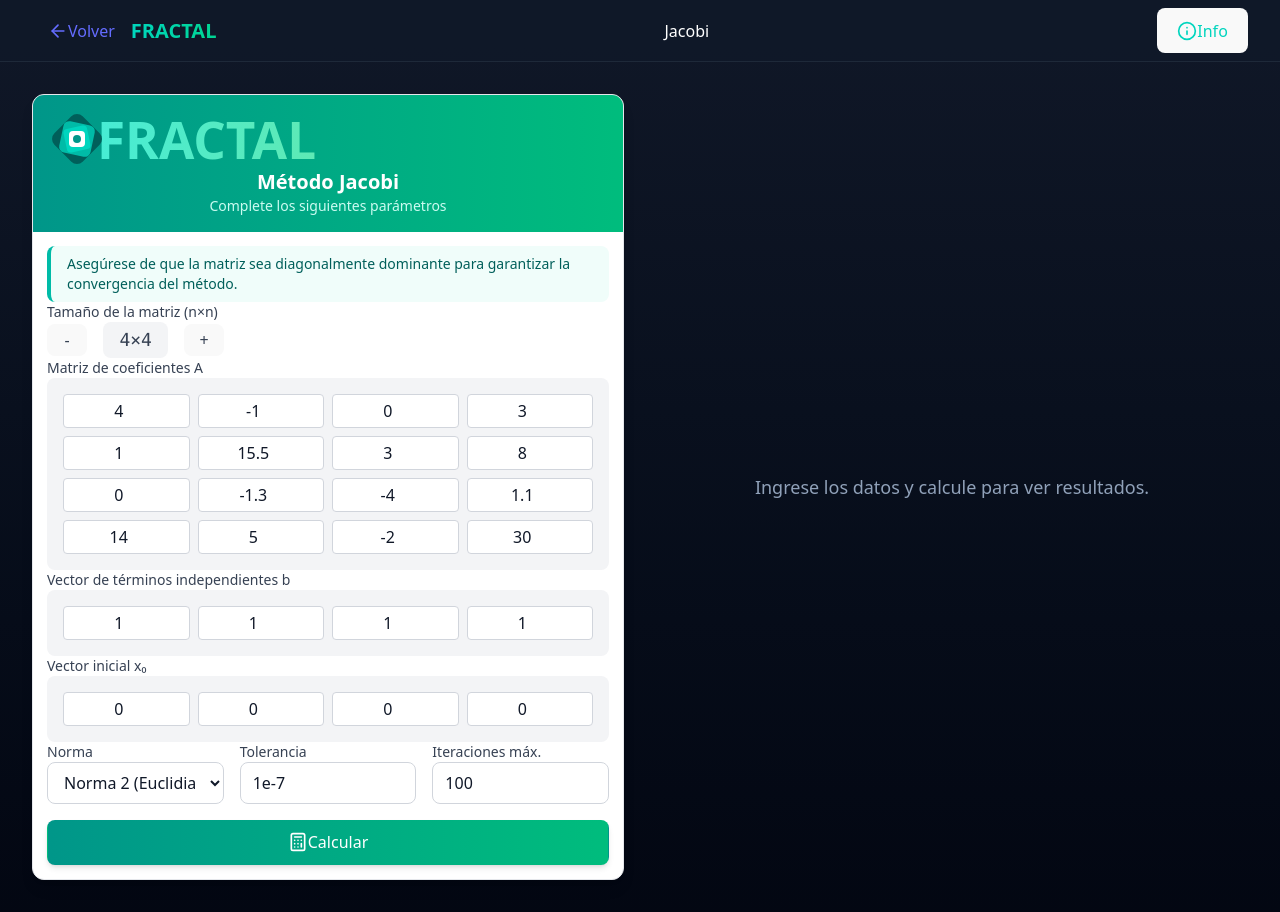
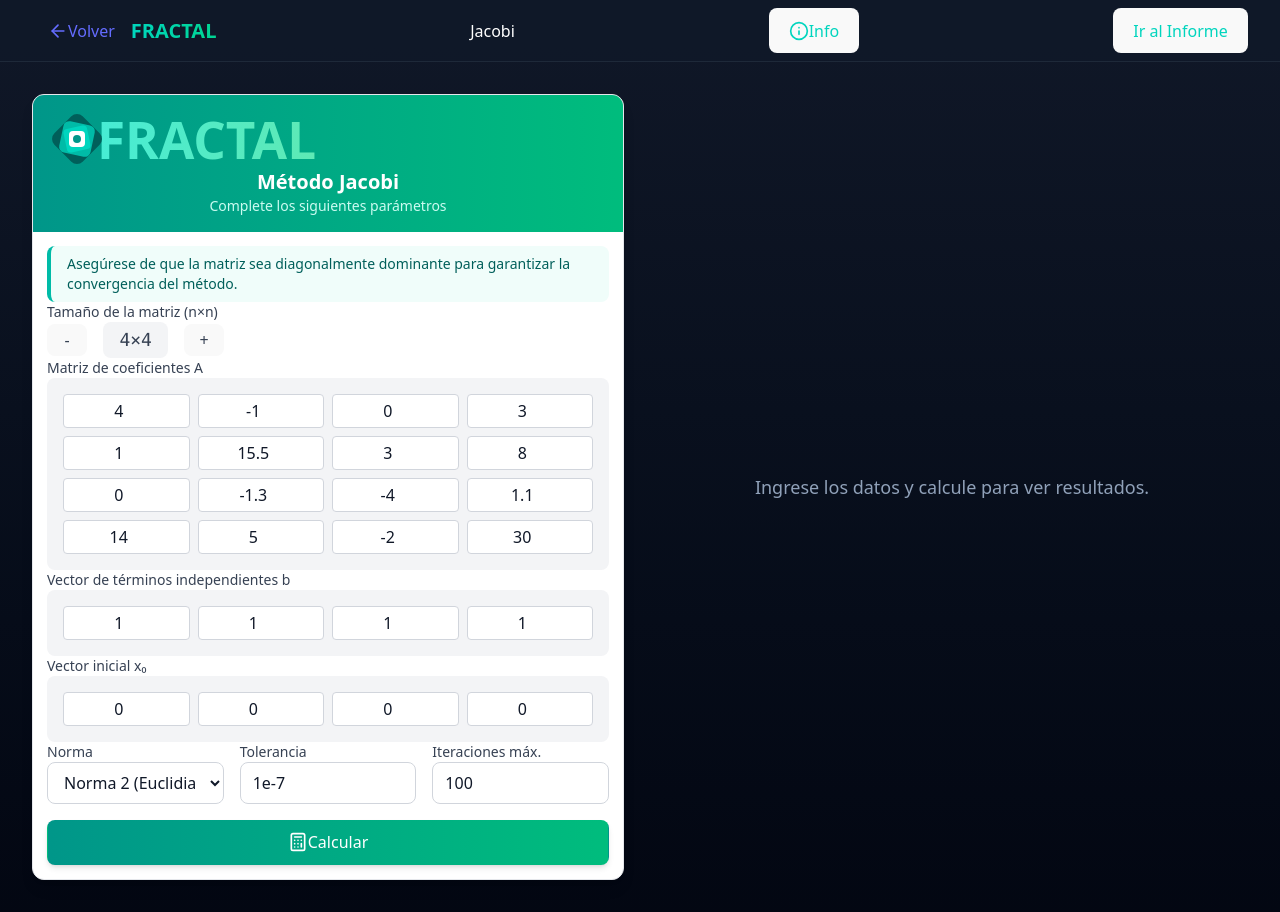
Before and after one commit to juanrobles05/FRACTAL, a React (Vite) app in the folder Frontend/: page /metodos/cap2/jacobi in a window 1280 px wide. Built offline with nearby package versions, Linux system fonts and the light colour scheme.

Commit message:
Change: update comparative

```diff
--- a/Frontend/src/components/ComparativeMatrixReportGenerator.jsx
+++ b/Frontend/src/components/ComparativeMatrixReportGenerator.jsx
@@ -93,7 +93,7 @@ const ComparativeMatrixReportGenerator = () => {
     vectorB: [1, 1, 1, 1],
     vectorX0: [0, 0, 0, 0],
     norm: "2",
-    tol: "1e-7",
+    tolerance: "1e-7",
     maxIterations: 100,
     w: 1.5,
   });
--- a/Frontend/src/components/methods/cap2/gaussseidel/gaussseidel.jsx
+++ b/Frontend/src/components/methods/cap2/gaussseidel/gaussseidel.jsx
@@ -4,8 +4,10 @@ import { Link } from "react-router-dom";
 import methodFormTemplate from "./methodForm.jsx";
 import MethodResults from "./methodResults.jsx";
 import api from "../../../../api/config.js";
+import { useNavigate } from "react-router-dom";
 
 const gaussSeidel = () => {
+  const navigate = useNavigate();
   const [formData, setFormData] = useState({
     n: 4,
     matrixA: [
@@ -130,7 +132,7 @@ const gaussSeidel = () => {
             </button>
 
             <button
-              onClick={() => navigate("/informe")}
+              onClick={() => navigate("/informeMatrix")}
               className="flex items-center text-teal-400 hover:text-teal-300 transition-colors"
               >
                 Ir al Informe
--- a/Frontend/src/components/methods/cap2/jacobi/jacobi.jsx
+++ b/Frontend/src/components/methods/cap2/jacobi/jacobi.jsx
@@ -4,8 +4,10 @@ import { Link } from "react-router-dom";
 import methodFormTemplate from "./methodForm.jsx";
 import MethodResults from "./methodResults.jsx";
 import api from "../../../../api/config";
+import { useNavigate } from "react-router-dom";
 
 const Jacobi = () => {
+  const navigate = useNavigate();
   const [formData, setFormData] = useState({
     n: 4,
     matrixA: [
@@ -128,6 +130,13 @@ const Jacobi = () => {
             <button onClick={() => setShowInfo(!showInfo)} className="text-teal-400 hover:text-teal-300 flex items-center">
               <Info className="h-5 w-5 mr-1" /> <span>Info</span>
             </button>
+
+            <button
+              onClick={() => navigate("/informeMatrix")}
+              className="flex items-center text-teal-400 hover:text-teal-300 transition-colors"
+              >
+                Ir al Informe
+              </button>
           </div>
         </div>
       </header>
--- a/Frontend/src/components/methods/cap2/sor/sor.jsx
+++ b/Frontend/src/components/methods/cap2/sor/sor.jsx
@@ -4,8 +4,10 @@ import { Link } from "react-router-dom";
 import methodFormTemplate from "./methodForm.jsx";
 import MethodResults from "./methodResults.jsx";
 import api from "../../../../api/config.js";
+import { useNavigate } from "react-router-dom";
 
 const sor = () => {
+  const navigate = useNavigate();
   const [formData, setFormData] = useState({
     n: 4,
     matrixA: [
@@ -132,6 +134,13 @@ const sor = () => {
             <button onClick={() => setShowInfo(!showInfo)} className="text-teal-400 hover:text-teal-300 flex items-center">
               <Info className="h-5 w-5 mr-1" /> <span>Info</span>
             </button>
+
+            <button
+              onClick={() => navigate("/informeMatrix")}
+              className="flex items-center text-teal-400 hover:text-teal-300 transition-colors"
+              >
+                Ir al Informe
+              </button>
           </div>
         </div>
       </header>
```
